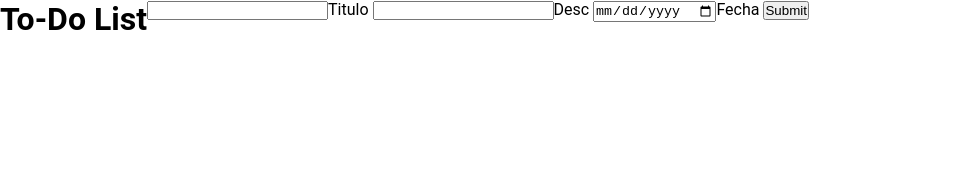
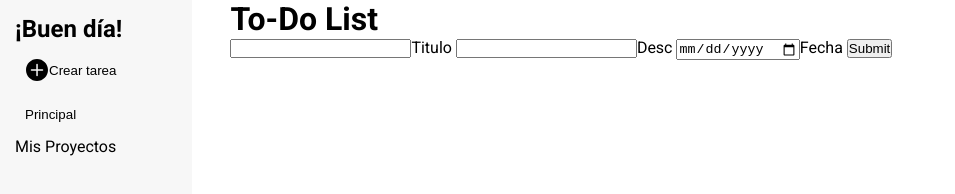
Before and after one commit to noireko/to-do-list-2, a website built with webpack: page src/template.html in a window 1280 px wide. Shown: the whole page, without its empty margins (0-955 px from the left). Built offline with nearby package versions, Linux system fonts and the light colour scheme.

Commit message:
Added header and buttons

```diff
--- a/src/template.html
+++ b/src/template.html
@@ -5,9 +5,40 @@
     <meta charset="UTF-8">
     <meta name="viewport" content="width=device-width, initial-scale=1.0">
     <title>To-Do List</title>
+    <link rel="preconnect" href="https://fonts.googleapis.com">
+    <link rel="preconnect" href="https://fonts.gstatic.com" crossorigin>
+    <link
+        href="https://fonts.googleapis.com/css2?family=Bebas+Neue&family=EB+Garamond:ital,wght@0,400..800;1,400..800&family=Roboto:ital,wght@0,100..900;1,100..900&display=swap"
+        rel="stylesheet">
 </head>
 
 <body>
+    <header>
+        <h2>¡Buen día!</h2>
+        <div>
+            <ul>
+                <li>
+                    <button>
+                        <svg xmlns="http://www.w3.org/2000/svg" width="24" height="24" fill="none" viewBox="0 0 24 24">
+                            <path fill="currentColor" fill-rule="evenodd"
+                                d="M12 23c6.075 0 11-4.925 11-11S18.075 1 12 1 1 5.925 1 12s4.925 11 11 11m-.711-16.5a.75.75 0 1 1 1.5 0v4.789H17.5a.75.75 0 0 1 0 1.5h-4.711V17.5a.75.75 0 0 1-1.5 0V12.79H6.5a.75.75 0 1 1 0-1.5h4.789z"
+                                clip-rule="evenodd"></path>
+                        </svg>Crear tarea
+                    </button>
+                </li>
+                <li>
+                    <button>Principal</button>
+                </li>
+            </ul>
+        </div>
+        <div>
+            <span>
+                Mis Proyectos
+            </span>
+            <ul></ul>
+        </div>
+    </header>
+    <main>
         <h1>To-Do List</h1>
         <form>
             <input id="title" type="text">Titulo
@@ -17,6 +48,8 @@
         </form>
         <div class="tarea" id="div-tareas">
         </div>
+    </main>
+
 </body>
 
 </html>
```
Lines whose indentation alone changed are shown as unchanged.
